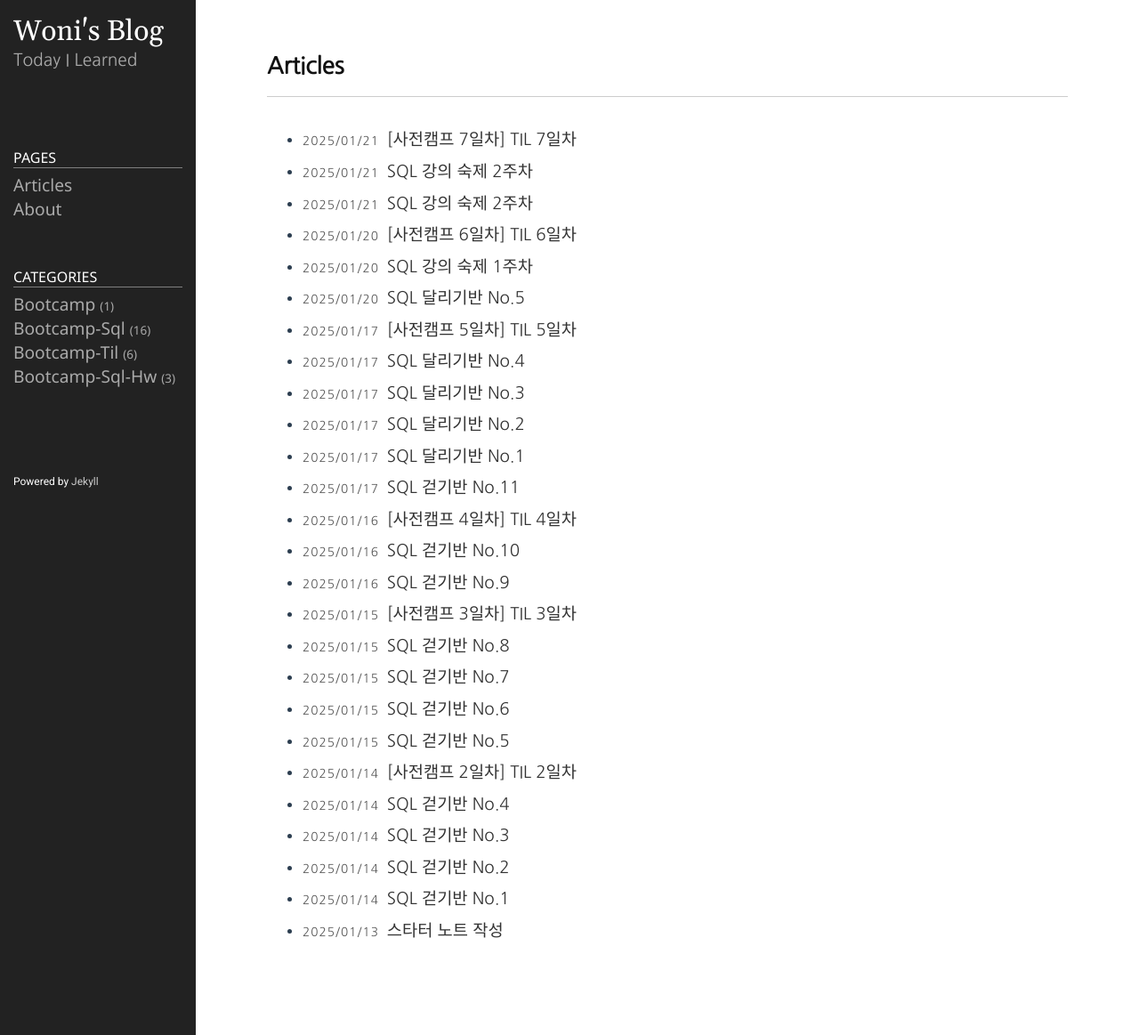
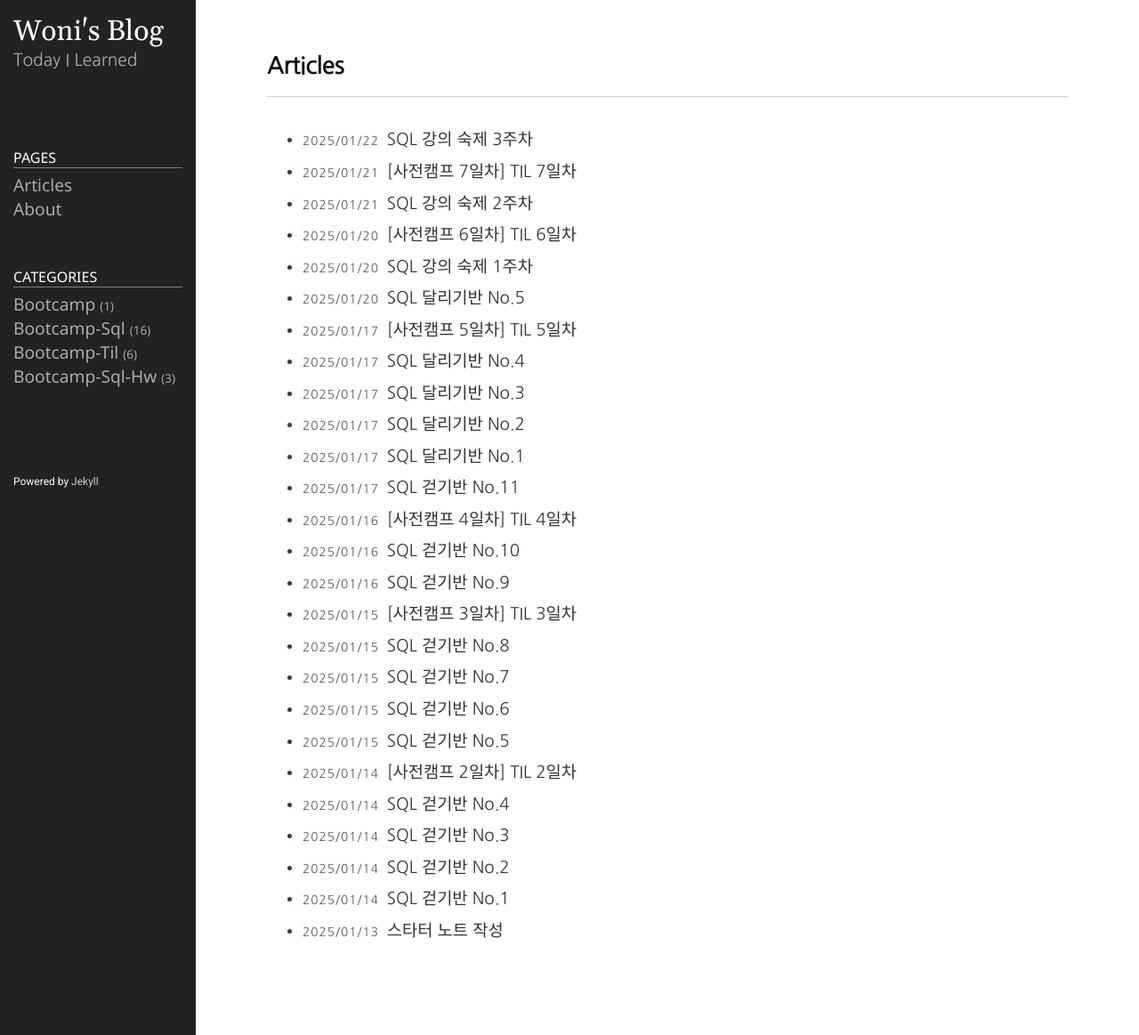
Before and after one commit to s-woni/s-woni.github.io, a Jekyll site: the page built from index.md, in a window 1280 px wide. Shown: the whole page at 89% size. Built offline with Jekyll 4.4.1, drawn with Linux system fonts in a browser that asks for light colours.

Commit message:
Update 2025-01-22-sql-hw3.md

```diff
--- a/_posts/sql-hw/2025-01-22-sql-hw3.md
+++ b/_posts/sql-hw/2025-01-22-sql-hw3.md
@@ -1,7 +1,7 @@
 ---
 layout: post
-title: SQL 강의 숙제 2주차
-date: 2025-01-21 15:15:00 +0900
+title: SQL 강의 숙제 3주차
+date: 2025-01-22 15:15:00 +0900
 category: bootcamp-sql-hw
 ---
 
```
